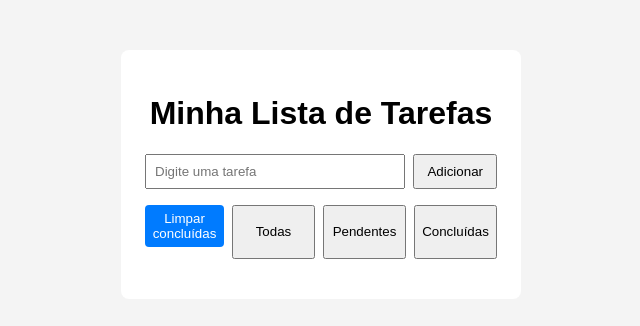
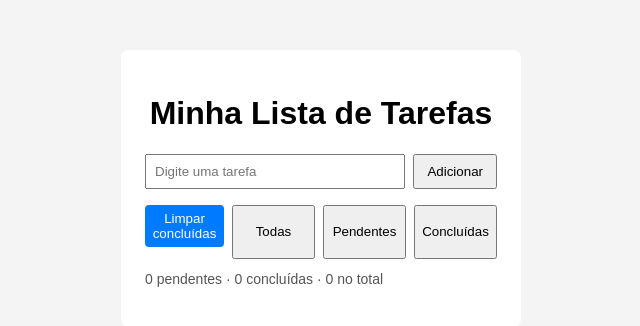
Before and after one commit to edusouza7/todo-app, a plain HTML site: page index.html in a window 1280 px wide. Both pictures are taken after a click on the button "Limpar concluídas". Shown: the whole page, without its empty margins (319-959 px from the left). Drawn offline with Linux system fonts and the light colour scheme.

Commit message:
Adicionar contador de tarefas pendentes e concluídas

```diff
--- a/index.html
+++ b/index.html
@@ -27,7 +27,8 @@
                 <button data-filter="all" class="active">Todas</button>
                 <button data-filter="pending">Pendentes</button>
                 <button data-filter="completed">Concluídas</button>
-             </div>
+            </div>
+            <div class="task-counter"></div>
 
         <ul id="task-list"></ul>
     </main>
--- a/script.js
+++ b/script.js
@@ -7,6 +7,7 @@ const input = document.querySelector("#task-input");
 const taskList = document.querySelector("#task-list");
 const filters = document.querySelector(".filters");
 const clearCompletedBtn = document.querySelector(".clear-completed");
+const counter = document.querySelector(".task-counter");
 
 // ==============================
 // Persistência
@@ -33,6 +34,8 @@ function loadTasks() {
 
     const tasks = JSON.parse(storedTasks);
     tasks.forEach(task => createTask(task.text, task.completed));
+
+    updateCounter();
 }
 
 // ==============================
@@ -48,6 +51,7 @@ form.addEventListener("submit", function (event) {
     createTask(taskText);
     input.value = "";
     saveTasks();
+    updateCounter();
 });
 
 function createTask(text, completed = false) {
@@ -67,6 +71,7 @@ function createTask(text, completed = false) {
         li.classList.toggle("completed");
         applyFilter(currentFilter);
         saveTasks();
+        updateCounter();
     });
 
     // Editar tarefa
@@ -94,6 +99,7 @@ function createTask(text, completed = false) {
     removeBtn.addEventListener("click", function () {
         li.remove();
         saveTasks();
+        updateCounter();
     });
 
     li.appendChild(span);
@@ -101,6 +107,7 @@ function createTask(text, completed = false) {
     taskList.appendChild(li);
 
     applyFilter(currentFilter);
+    updateCounter();
 }
 
 // ==============================
@@ -138,7 +145,7 @@ function applyFilter(filter) {
 }
 
 // ==============================
-// Limpar tarefas concluídas (NOVO)
+// Limpar tarefas concluídas
 // ==============================
 
 clearCompletedBtn.addEventListener("click", function () {
@@ -148,4 +155,17 @@ clearCompletedBtn.addEventListener("click", function () {
 
     saveTasks();
     applyFilter(currentFilter);
+    updateCounter();
 });
+
+// ==============================
+// Contador de tarefas (NOVO)
+// ==============================
+
+function updateCounter() {
+    const total = document.querySelectorAll("#task-list li").length;
+    const completed = document.querySelectorAll("#task-list li.completed").length;
+    const pending = total - completed;
+
+    counter.textContent = `${pending} pendentes · ${completed} concluídas · ${total} no total`;
+}
--- a/style.css
+++ b/style.css
@@ -112,3 +112,8 @@ li input {
 .clear-completed:hover {
     opacity: 0.85;
 }
+.task-counter {
+    font-size: 14px;
+    margin-bottom: 8px;
+    color: #555;
+}
```
